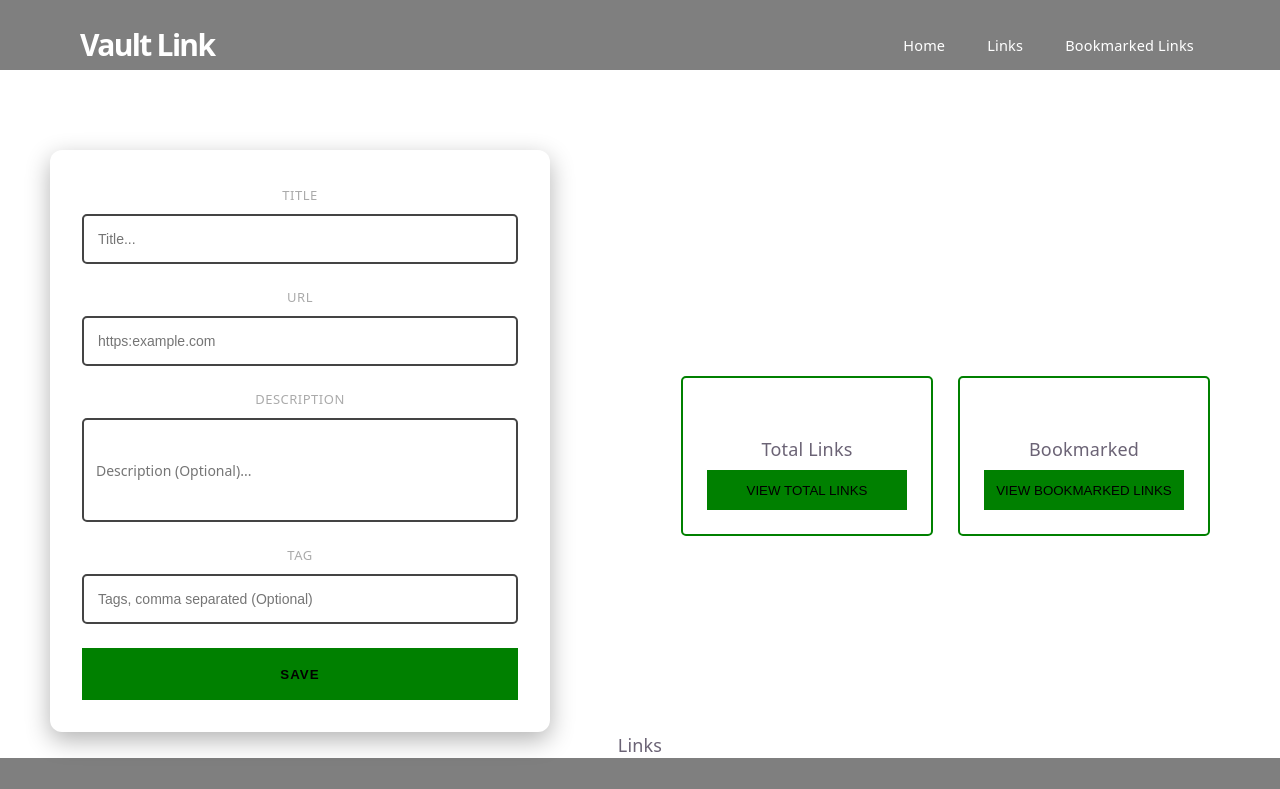
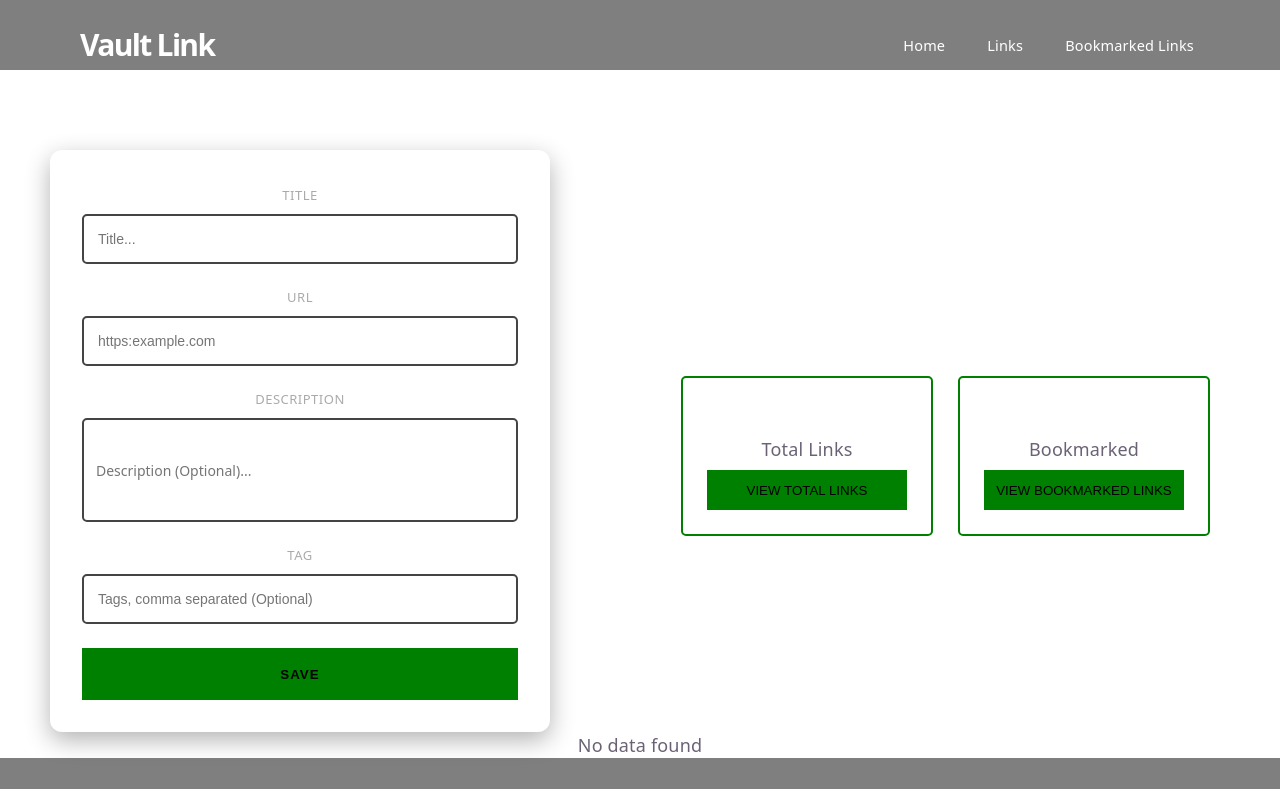
Before and after one commit to surprise2024-cpu/challenge-2-Link-Vault, a React (Vite) app: page /links-page in a window 1280 px wide. Shown: the top 789 px of the page. Built offline with nearby package versions, Linux system fonts and the light colour scheme.

Commit message:
navigation update

```diff
--- a/src/App.tsx
+++ b/src/App.tsx
@@ -16,8 +16,8 @@ function App() {
   return (
     <div id= 'app-cont'>
 
-      {/*<div id='bg-slideshow'></div>*/}
-      {/*<div id='blur-overlay'></div>*/}
+      {/*<div id='bg-slideshow'></div>
+      <div id='blur-overlay'></div>*/}
 
       <div id='scrollable'>
 
@@ -27,7 +27,7 @@ function App() {
 
         <Routes>
           <Route index element={<Home />} />
-          <Route path='links-page' element={<LinksPage />} />
+          <Route path='links-page' element={<LinksPage url={'vdfvfdv'} title={'ddfddd'} description={'adfvadfvdf'} />} />
           <Route path='bookmarked-page' element={<Bookmarked />} />
         </Routes>
 
--- a/src/pages/LinksPage.tsx
+++ b/src/pages/LinksPage.tsx
@@ -1,9 +1,57 @@
-import React from 'react'
+import React, { useEffect, useState } from 'react'
 
-export const LinksPage = () => {
+import { Text } from '../components/Text/Text'
+import type { Bookmark } from '../components/library/types'
+
+export type LinksPageProps = {
+  url: string
+  title: string
+  description: string
+}
+
+export const LinksPage: React.FC<LinksPageProps> = () => {
+
+  const [ linkData, setLinkData ] = useState<Bookmark | null>(null)
+
+    //const storedLinkData = localStorage.getItem('linkData')
+
+    {/*if (!storedLinkData) return null
+
+    try {
+        setLinkData(JSON.parse(storedLinkData) as Bookmark)
+      }
+
+      catch (error) {
+        console.error('Error with data', error)
+      }*/}
+
+    {/*}})*/}
+
+  useEffect(() => {
+
+    const storedLinkData = localStorage.getItem('linkData')
+
+    if (storedLinkData) {
+
+      try {
+        setLinkData(JSON.parse(storedLinkData) as Bookmark)
+      }
+
+      catch (error) {
+        console.error('Error with data', error)
+      }
+
+    }
+
+  }, [])
+
+  if (!linkData) return <div>No data found</div>
+
   return (
     <div>
-        Links
+        <h2>Title: {linkData?.title}</h2>
+        <p>Title: {linkData?.url}</p>
+        <p>Title: {linkData?.description}</p>
     </div>
   )
 }
```
